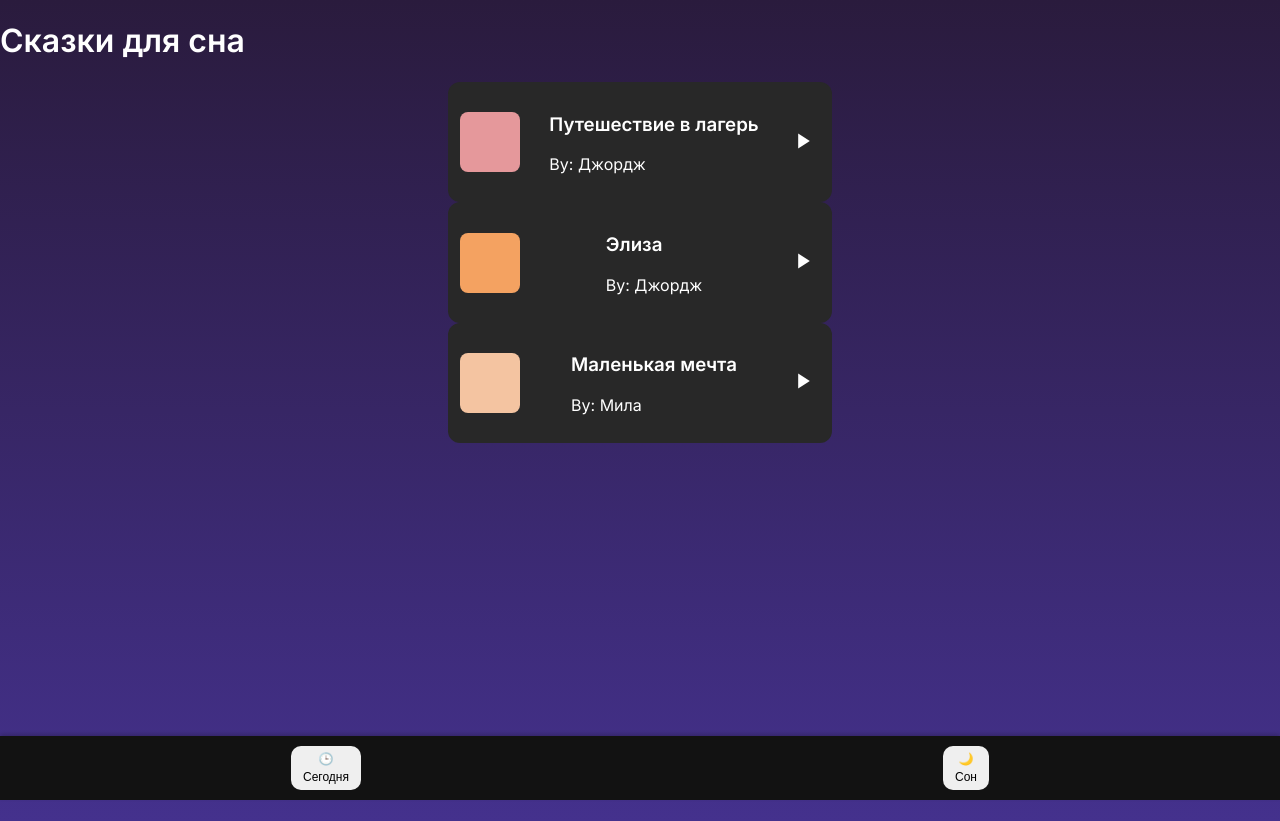
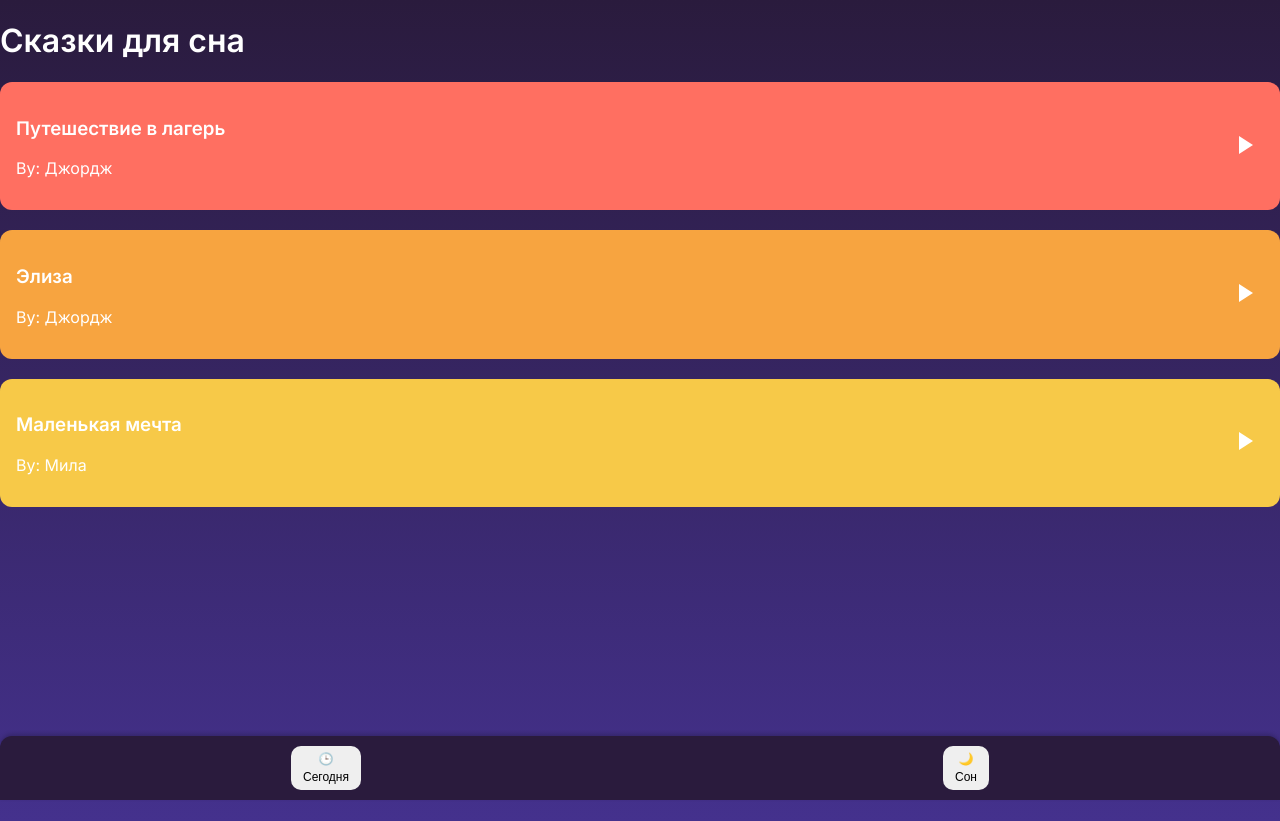
Before and after one commit to GeorgeBuzeev/SleepApp, a React (Create React App) app: page / in a window 1280 px wide. Built offline with nearby package versions, Linux system fonts and the light colour scheme.

Commit message:
Redesigned app to match screenshot 3 with improvements

```diff
--- a/src/App.css
+++ b/src/App.css
@@ -1,7 +1,9 @@
 /* Общий стиль */
 body {
   font-family: 'Inter', sans-serif;
-  background-color: #121212;
+  background-color: #2A1B3D;
+  margin: 0;
+  padding: 0;
 }
 
 /* Карточки сказок */
@@ -9,22 +11,14 @@ body {
   display: flex;
   align-items: center;
   justify-content: space-between;
-  padding: 12px;
+  padding: 16px;
   border-radius: 12px;
-  background: #282828;
   transition: background 0.3s ease;
-  max-width: 360px;
-  margin: 0 auto;
+  margin-bottom: 20px; /* Воздух между карточками */
 }
 
 .story-card:hover {
-  background: #383838;
-}
-
-.story-cover {
-  width: 60px;
-  height: 60px;
-  border-radius: 8px;
+  opacity: 0.9;
 }
 
 .play-icon {
@@ -43,8 +37,8 @@ body {
 .player-controls {
   display: flex;
   justify-content: center;
-  gap: 20px;
-  margin: 15px 0;
+  gap: 24px;
+  margin: 20px 0;
 }
 
 .player-button {
@@ -61,7 +55,7 @@ body {
 
 .time {
   font-size: 14px;
-  margin-top: 5px;
+  margin-top: 10px;
   display: flex;
   justify-content: space-between;
 }
@@ -76,18 +70,6 @@ body {
 .progress {
   height: 100%;
   border-radius: 4px;
-}
-
-.up-next {
-  font-size: 14px;
-  margin-top: 10px;
-}
-
-/* Мини-плеер */
-.mini-player-cover {
-  width: 40px;
-  height: 40px;
-  border-radius: 8px;
 }
 
 /* Кнопка каталога */
@@ -113,8 +95,9 @@ body {
   left: 0;
   right: 0;
   box-shadow: 0 -2px 4px rgba(0, 0, 0, 0.2);
-  z-index: 10;
-  background-color: #121212;
+  background-color: #2A1B3D;
+  border-top-left-radius: 12px;
+  border-top-right-radius: 12px;
 }
 
 .tab-button {
--- a/src/App.js
+++ b/src/App.js
@@ -7,17 +7,15 @@ function App() {
   const [currentTime, setCurrentTime] = useState(0);
   const [duration, setDuration] = useState(0);
   const [currentStory, setCurrentStory] = useState(null);
-  const [upNext, setUpNext] = useState('Up Next: -');
   const [isPlayerOpen, setIsPlayerOpen] = useState(false);
 
   const stories = [
-    { id: 'george_camp', title: 'Путешествие в лагерь', author: 'Джордж', url: 'https://raw.githubusercontent.com/GeorgeBuzeev/TestManya/main/Рассказ Джорджа - Путешествие в лагерь.mp3', cover: '#E5989B' },
-    { id: 'george_eliza', title: 'Элиза', author: 'Джордж', url: 'https://raw.githubusercontent.com/GeorgeBuzeev/TestManya/main/Рассказ Джорджа - Элиза.mp3', cover: '#F4A261' },
-    { id: 'mila_dream', title: 'Маленькая мечта', author: 'Мила', url: 'https://raw.githubusercontent.com/GeorgeBuzeev/TestManya/main/Рассказ Милы - Маленькая мечта.mp3', cover: '#F4C4A1' },
+    { id: 'george_camp', title: 'Путешествие в лагерь', author: 'Джордж', url: 'https://raw.githubusercontent.com/GeorgeBuzeev/TestManya/main/Рассказ Джорджа - Путешествие в лагерь.mp3', color: '#FF6F61' },
+    { id: 'george_eliza', title: 'Элиза', author: 'Джордж', url: 'https://raw.githubusercontent.com/GeorgeBuzeev/TestManya/main/Рассказ Джорджа - Элиза.mp3', color: '#F7A440' },
+    { id: 'mila_dream', title: 'Маленькая мечта', author: 'Мила', url: 'https://raw.githubusercontent.com/GeorgeBuzeev/TestManya/main/Рассказ Милы - Маленькая мечта.mp3', color: '#F7C948' },
   ];
 
   const audioRef = React.useRef(null);
-  let currentIndex = 0;
 
   useEffect(() => {
     if (window.Telegram && window.Telegram.WebApp) {
@@ -28,14 +26,13 @@ function App() {
   }, []);
 
   const playStory = (storyId) => {
-    currentIndex = stories.findIndex(s => s.id === storyId);
+    const story = stories.find(s => s.id === storyId);
+    setCurrentStory(story);
+    setIsPlayerOpen(true);
     const audio = audioRef.current;
-    audio.src = stories[currentIndex].url;
-    setCurrentStory(stories[currentIndex]);
-    updateUpNext();
+    audio.src = story.url;
     audio.play();
     setIsPlaying(true);
-    setIsPlayerOpen(false);
   };
 
   const togglePlay = () => {
@@ -48,19 +45,12 @@ function App() {
     setIsPlaying(!isPlaying);
   };
 
-  const prevStory = () => {
-    currentIndex = (currentIndex - 1 + stories.length) % stories.length;
-    playStory(stories[currentIndex].id);
-  };
-
-  const nextStory = () => {
-    currentIndex = (currentIndex + 1) % stories.length;
-    playStory(stories[currentIndex].id);
-  };
-
-  const updateUpNext = () => {
-    const nextIndex = (currentIndex + 1) % stories.length;
-    setUpNext(`Up Next: ${stories[nextIndex].title}`);
+  const closePlayer = () => {
+    const audio = audioRef.current;
+    audio.pause();
+    setIsPlaying(false);
+    setCurrentStory(null);
+    setIsPlayerOpen(false);
   };
 
   const formatTime = (seconds) => {
@@ -69,56 +59,39 @@ function App() {
     return `${mins}:${secs < 10 ? '0' + secs : secs}`;
   };
 
-  const openPlayer = () => {
-    setIsPlayerOpen(true);
-  };
-
-  const closePlayer = () => {
-    setIsPlayerOpen(false);
-  };
-
-  const stopPlaying = () => {
-    const audio = audioRef.current;
-    audio.pause();
-    setIsPlaying(false);
-    setCurrentStory(null);
-    setIsPlayerOpen(false);
-  };
-
   return (
-    <div className="flex flex-col h-screen bg-[#121212] text-white">
+    <div className="flex flex-col h-screen bg-[#2A1B3D] text-white">
       {/* Основной контент */}
-      <div className="flex-1 overflow-y-auto p-6 pb-32">
+      <div className="flex-1 overflow-y-auto p-6 pb-20">
         {activeTab === 'today' ? (
           <div className="max-w-md mx-auto">
             <h1 className="text-3xl font-bold mb-8 text-center">Сказки для сна</h1>
             {stories.map((story) => (
               <div
                 key={story.id}
-                className="story-card flex items-center mb-4 p-3 rounded-xl cursor-pointer transition-all hover:bg-[#282828]"
+                className="story-card flex items-center mb-6 p-4 rounded-xl cursor-pointer transition-all hover:bg-opacity-80"
+                style={{ backgroundColor: story.color }}
                 onClick={() => playStory(story.id)}
               >
-                <div className="story-cover mr-4" style={{ backgroundColor: story.cover }}></div>
                 <div className="flex-1">
-                  <h3 className="text-md font-semibold">{story.title}</h3>
-                  <p className="text-xs text-gray-400">By: {story.author}</p>
+                  <h3 className="text-lg font-semibold">{story.title}</h3>
+                  <p className="text-sm text-gray-200">By: {story.author}</p>
                 </div>
-                <button className="play-icon">
-                  <svg width="20" height="20" fill="white" viewBox="0 0 24 24">
+                <button className="play-icon ml-4">
+                  <svg width="24" height="24" fill="white" viewBox="0 0 24 24">
                     <polygon points="5 3 19 12 5 21 5 3"/>
                   </svg>
                 </button>
               </div>
             ))}
-            {/* Фейковый контент для скролла */}
-            <div className="h-40"></div>
+            {/* Фейковый контент для проверки скролла */}
             <div className="h-40"></div>
           </div>
         ) : (
           <div className="max-w-md mx-auto">
             <h1 className="text-2xl font-bold mb-6 mt-20 text-center">Спокойный сон — без усилий</h1>
-            <p className="text-gray-300 mb-4 text-center">Премиум-доступ к боту Мане — это не просто сказки, а ваш инструмент для лёгкого засыпания.</p>
-            <button className="catalog-button block w-4/5 mx-auto mt-4 p-3 bg-[#1DB954] text-white rounded-lg hover:bg-[#1ED760] font-semibold">
+            <p className="text-gray-300 mb-4 text-center">Премиум-доступ к сказкам для лёгкого засыпания.</p>
+            <button className="catalog-button block w-4/5 mx-auto mt-4 p-3 bg-[#FFBF69] text-[#2A1B3D] rounded-lg hover:bg-[#FF9F1C] font-semibold">
               Каталог
             </button>
           </div>
@@ -127,31 +100,31 @@ function App() {
 
       {/* Полноэкранный плеер */}
       {isPlayerOpen && currentStory && (
-        <div className="fixed inset-0 bg-[#121212] flex flex-col items-center justify-center p-6 z-50">
-          <div className="player-cover mb-6" style={{ backgroundColor: currentStory.cover, width: '200px', height: '200px', borderRadius: '16px' }}></div>
+        <div className="fixed inset-0 bg-[#2A1B3D] flex flex-col items-center justify-center p-6 z-50">
+          <div className="player-cover mb-6" style={{ backgroundColor: currentStory.color, width: '200px', height: '200px', borderRadius: '16px' }}></div>
           <h2 className="text-xl font-bold mb-2">{currentStory.title}</h2>
           <p className="text-sm text-gray-400 mb-4">By: {currentStory.author}</p>
           <div className="player-controls flex justify-center gap-6 mb-4">
-            <button className="player-button" onClick={prevStory}>
-              <svg width="24" height="24" fill="none" stroke="#1DB954" strokeWidth="2">
+            <button className="player-button">
+              <svg width="24" height="24" fill="none" stroke="#FFBF69" strokeWidth="2">
                 <polygon points="19 20 9 12 19 4 19 20"/>
                 <line x1="5" y1="4" x2="5" y2="20"/>
               </svg>
             </button>
             <button className="player-button play-button" onClick={togglePlay}>
               {isPlaying ? (
-                <svg width="32" height="32" fill="#1DB954">
+                <svg width="32" height="32" fill="#FFBF69">
                   <rect x="6" y="4" width="4" height="16"/>
                   <rect x="14" y="4" width="4" height="16"/>
                 </svg>
               ) : (
-                <svg width="32" height="32" fill="#1DB954">
+                <svg width="32" height="32" fill="#FFBF69">
                   <polygon points="5 3 19 12 5 21 5 3"/>
                 </svg>
               )}
             </button>
-            <button className="player-button" onClick={nextStory}>
-              <svg width="24" height="24" fill="none" stroke="#1DB954" strokeWidth="2">
+            <button className="player-button">
+              <svg width="24" height="24" fill="none" stroke="#FFBF69" strokeWidth="2">
                 <polygon points="5 4 15 12 5 20 5 4"/>
                 <line x1="19" y1="4" x2="19" y2="20"/>
               </svg>
@@ -163,65 +136,25 @@ function App() {
           </div>
           <div className="progress-bar w-full max-w-md h-1 bg-gray-600 rounded-full">
             <div
-              className="progress h-1 bg-[#1DB954] rounded-full"
+              className="progress h-1 bg-[#FFBF69] rounded-full"
               style={{ width: `${(currentTime / duration) * 100 || 0}%`, transition: 'width 0.1s linear' }}
             ></div>
           </div>
-          <div className="up-next mt-2 text-sm text-gray-400 text-center">{upNext}</div>
           <button className="mt-6 text-gray-300 text-sm" onClick={closePlayer}>Закрыть</button>
         </div>
       )}
 
-      {/* Мини-плеер */}
-      {currentStory && !isPlayerOpen && (
-        <div className="fixed bottom-16 left-0 right-0 bg-[#282828] p-3 flex items-center justify-between z-50">
-          <div className="flex items-center">
-            <div className="mini-player-cover mr-3" style={{ backgroundColor: currentStory.cover }}></div>
-            <div>
-              <div className="text-sm font-semibold">{currentStory.title}</div>
-              <div className="text-xs text-gray-400">By: {currentStory.author}</div>
-            </div>
-          </div>
-          <div className="flex items-center gap-2">
-            <button className="player-button" onClick={togglePlay}>
-              {isPlaying ? (
-                <svg width="20" height="20" fill="#1DB954">
-                  <rect x="6" y="4" width="4" height="12"/>
-                  <rect x="12" y="4" width="4" height="12"/>
-                </svg>
-              ) : (
-                <svg width="20" height="20" fill="#1DB954">
-                  <polygon points="5 3 17 10 5 17 5 3"/>
-                </svg>
-              )}
-            </button>
-            <button className="player-button" onClick={nextStory}>
-              <svg width="20" height="20" fill="none" stroke="#1DB954" strokeWidth="2">
-                <polygon points="5 4 15 12 5 20 5 4"/>
-                <line x1="19" y1="4" x2="19" y2="20"/>
-              </svg>
-            </button>
-            <button className="player-button" onClick={openPlayer}>
-              <svg width="20" height="20" fill="#1DB954" viewBox="0 0 24 24">
-                <path d="M4 4h16v16H4z" fill="none" stroke="currentColor" strokeWidth="2"/>
-                <path d="M4 4l16 16M4 20L20 4" stroke="currentColor" strokeWidth="2"/>
-              </svg>
-            </button>
-          </div>
-        </div>
-      )}
-
-      {/* Вкладки */}
-      <div className="tab-buttons fixed bottom-0 left-0 right-0 flex justify-around bg-[#121212] p-2 z-10">
+      {/* Меню внизу */}
+      <div className="tab-buttons fixed bottom-0 left-0 right-0 flex justify-around bg-[#2A1B3D] p-2 rounded-t-xl shadow-lg z-10">
         <button
-          className={`tab-button flex flex-col items-center p-2 rounded-lg ${activeTab === 'today' ? 'bg-[#282828] text-white' : 'text-gray-400'}`}
+          className={`tab-button flex flex-col items-center p-2 rounded-lg ${activeTab === 'today' ? 'bg-[#44318D] text-white' : 'text-gray-400'}`}
           onClick={() => setActiveTab('today')}
         >
           <span className="text-lg">🕒</span>
           Сегодня
         </button>
         <button
-          className={`tab-button flex flex-col items-center p-2 rounded-lg ${activeTab === 'sleep' ? 'bg-[#282828] text-white' : 'text-gray-400'}`}
+          className={`tab-button flex flex-col items-center p-2 rounded-lg ${activeTab === 'sleep' ? 'bg-[#44318D] text-white' : 'text-gray-400'}`}
           onClick={() => setActiveTab('sleep')}
         >
           <span className="text-lg">🌙</span>
@@ -232,7 +165,6 @@ function App() {
         ref={audioRef}
         onTimeUpdate={() => setCurrentTime(audioRef.current.currentTime)}
         onLoadedMetadata={() => setDuration(audioRef.current.duration)}
-        onEnded={nextStory}
       />
     </div>
   );
```
